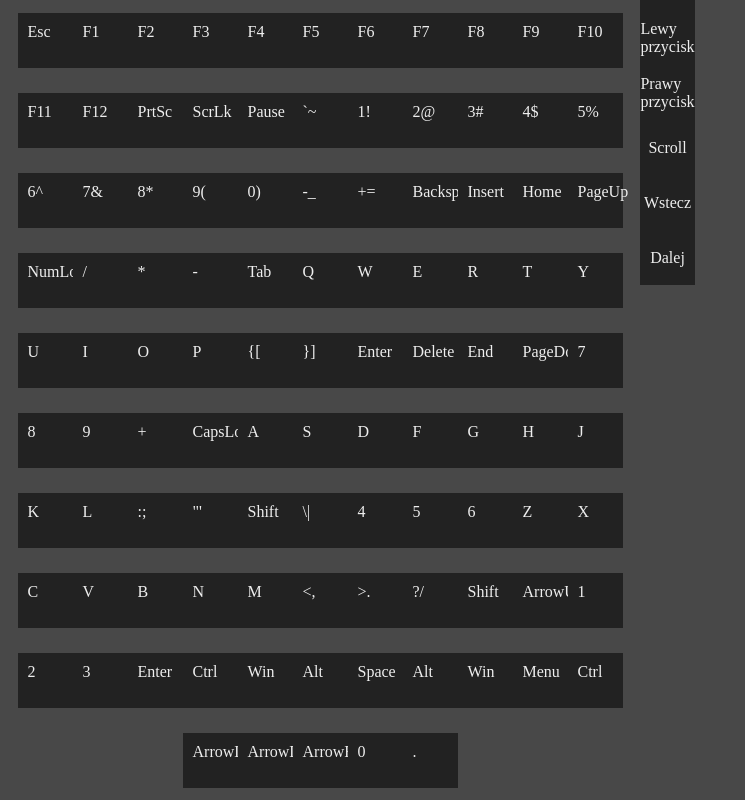
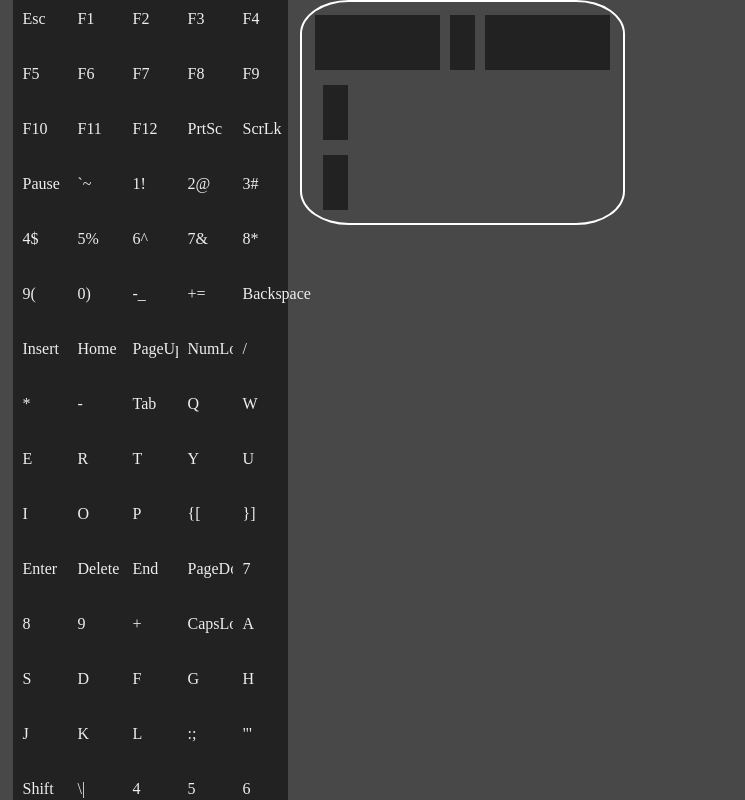
Before and after one commit to michalpawlowski-mp/keyboard-test, a website built with Vite: page index.html in a window 1280 px wide. Shown: the top 800 px of the page, without its empty margins (0-745 px from the left). Built offline with nearby package versions, Linux system fonts and the light colour scheme.

Commit message:
fix: correct mouse button order, remove unnecessary labels, add meta tags

```diff
--- a/index.html
+++ b/index.html
@@ -1,10 +1,38 @@
 <!doctype html>
-<html lang="en">
+<html lang="pl">
   <head>
     <meta charset="UTF-8" />
-    <link rel="icon" type="image/svg+xml" href="/favicon.ico" />
+    <link rel="icon" type="image/x-icon" href="/favicon.ico" />
     <meta name="viewport" content="width=device-width, initial-scale=1.0" />
-    <title>keyboard-test</title>
+    <title>
+      Keyboard & Mouse Tester | Sprawdź swoją klawiaturę i mysz online
+    </title>
+    <meta
+      name="description"
+      content="Darmowe narzędzie online do testowania klawiatury i myszy. Sprawdź, czy wszystkie klawisze i przyciski działają poprawnie — wizualna klawiatura reagująca na kliknięcia w czasie rzeczywistym."
+    />
+    <meta
+      name="keywords"
+      content="test klawiatury, keyboard test, key tester, mouse test, test myszy, sprawdź klawiaturę"
+    />
+    <meta name="author" content="Michał Pawłowski" />
+    <meta property="og:title" content="Keyboard & Mouse Tester" />
+    <meta
+      property="og:description"
+      content="Sprawdź, czy Twoja klawiatura i mysz działają poprawnie. Wizualny tester reagujący na kliknięcia w czasie rzeczywistym."
+    />
+    <meta property="og:type" content="website" />
+    <meta property="og:url" content="https://twoja-domena.vercel.app/" />
+    <meta property="og:image" content="/og-image.png" />
+    <meta property="og:locale" content="pl_PL" />
+    <meta name="twitter:card" content="summary_large_image" />
+    <meta name="twitter:title" content="Keyboard & Mouse Tester" />
+    <meta
+      name="twitter:description"
+      content="Sprawdź, czy Twoja klawiatura i mysz działają poprawnie."
+    />
+    <meta name="twitter:image" content="/og-image.png" />
+    <meta name="theme-color" content="#1a1a1a" />
   </head>
   <body>
     <div id="app"></div>
--- a/src/data/mouseKeys.js
+++ b/src/data/mouseKeys.js
@@ -1,9 +1,9 @@
 const mouseKeys = [
   { code: 0, label: "Lewy przycisk" },
-  { code: 1, label: "Prawy przycisk" },
-  { code: 2, label: "Scroll" },
-  { code: 3, label: "Wstecz" },
-  { code: 4, label: "Dalej" },
+  { code: 1, label: "Scroll" },
+  { code: 2, label: "Prawy przycisk" },
+  { code: 3, label: "Dalej" },
+  { code: 4, label: "Wstecz" },
 ];
 
 export default mouseKeys;
--- a/src/main.js
+++ b/src/main.js
@@ -12,6 +12,6 @@ document.querySelector("#app").innerHTML = `
     ${keyboardKeys.map((key) => `<div class="key" data-key="${key.code}">${key.label}</div>`).join("")}
   </div>
   <div class="mouse">
-    ${mouseKeys.map((key) => `<div class="mouse" data-key="${key.code}">${key.label}</div>`).join("")}
+    ${mouseKeys.map((key) => `<div class="mouse-btn" data-key="${key.code}"></div>`).join("")}
   </div>
 `;
--- a/src/style.css
+++ b/src/style.css
@@ -7,6 +7,7 @@
 body {
   width: 100vw;
   height: 100vh;
+  overflow: hidden;
 }
 
 #app {
@@ -19,7 +20,7 @@ body {
 .keyboard {
   display: flex;
   flex-wrap: wrap;
-  width: 50%;
+  width: 300px;
   height: 100%;
   justify-content: center;
   align-items: center;
@@ -27,14 +28,30 @@ body {
 .mouse {
   display: flex;
   flex-wrap: wrap;
-  width: 50%;
-  height: 100%;
+  width: 325px;
+  height: 225px;
   justify-content: center;
   align-items: center;
+  border: 2px solid white;
+  border-radius: 15%;
+  padding: 10px;
+  gap: 10px;
+}
+.mouse-btn:first-child,
+.mouse-btn:nth-child(3) {
+  width: 125px;
+}
+.mouse-btn:nth-child(2) {
+  width: 25px;
+}
+.mouse-btn:nth-child(4),
+.mouse-btn:nth-child(5) {
+  width: 25px;
+  margin-right: 255px;
 }
 
 .key,
-.mouse {
+.mouse-btn {
   padding: 10px;
   width: 55px;
   height: 55px;
@@ -46,7 +63,7 @@ body {
 }
 
 .key.active,
-.mouse.active {
+.mouse-btn.active {
   color: #4ade80;
   background: #1a1a1a;
 }
```
